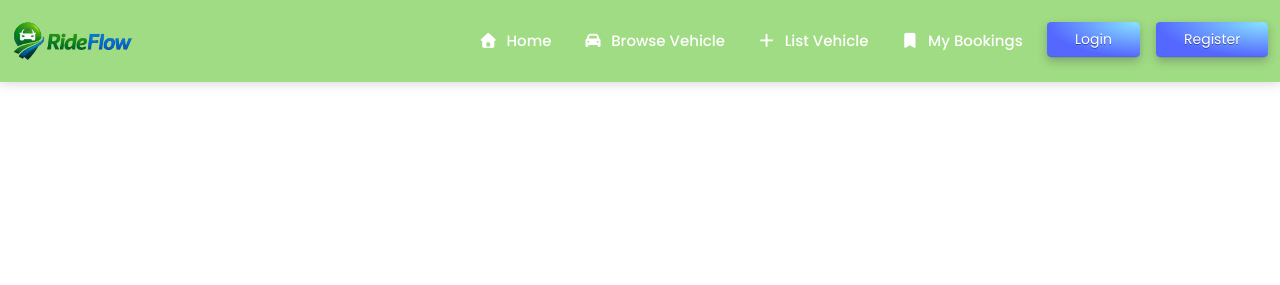
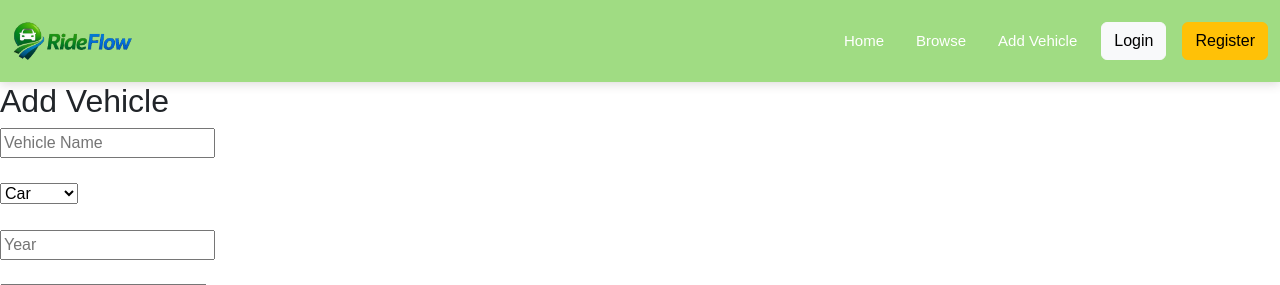
Before and after one commit to sujal-limbu/Ride-Flow, a Django app: page /add_vehicle/ in a window 1280 px wide. Shown: the top 285 px of the page. Before the commit the page ends 85 px from the top, so only its background shows below. Run offline with Django 5.2, Linux system fonts and the light colour scheme; some libraries are stand-ins or nearby versions.

Commit message:
Added Map

```diff
--- a/accounts/models.py
+++ b/accounts/models.py
@@ -1,9 +1,8 @@
 from django.contrib.auth.models import AbstractUser
-from phonenumber_field.modelfields import PhoneNumberField
 from django.db import models
 
 class CustomUser(AbstractUser):
-    phone_number = PhoneNumberField(blank=True, null=True)
+    phone_number = models.CharField(max_length=20, blank=True, null=True)
 
     def __str__(self):
         return self.username
--- a/accounts/urls.py
+++ b/accounts/urls.py
@@ -4,5 +4,5 @@ from . import views
 urlpatterns = [
     path( 'register/', views.register_view , name = 'register' ),
     path( 'login/', views.login_view , name = 'login' ),
-    path( 'register/', views.logout_view , name = 'logut' ),
+    path( 'index/', views.logout_view , name = 'logout' ),
 ]
--- a/accounts/views.py
+++ b/accounts/views.py
@@ -61,4 +61,4 @@ def login_view(request):
 
 def logout_view(request):
     logout(request)
-    return redirect('login')
+    return redirect('index')
--- a/core/admin.py
+++ b/core/admin.py
@@ -1,6 +1,6 @@
 from django.contrib import admin
-from .models import Vehicle, Vehicle_Image
+from .models import Vehicle, VehicleImage
 
 # Register your models here.
 admin.site.register(Vehicle)
-admin.site.register(Vehicle_Image)
+admin.site.register(VehicleImage)
--- a/core/templates/base.html
+++ b/core/templates/base.html
@@ -5,76 +5,69 @@
 <head>
     <meta charset="UTF-8">
     <meta name="viewport" content="width=device-width, initial-scale=1.0">
+
     <title>{% block title %}My Base{% endblock title %}</title>
 
-    <!-- Bootstrap Css -->
-    <link href="https://cdn.jsdelivr.net/npm/bootstrap@5.3.8/dist/css/bootstrap.min.css" rel="stylesheet"
-        integrity="sha384-sRIl4kxILFvY47J16cr9ZwB07vP4J8+LH7qKQnuqkuIAvNWLzeN8tE5YBujZqJLB" crossorigin="anonymous">
+    <!-- Bootstrap -->
+    <link href="https://cdn.jsdelivr.net/npm/bootstrap@5.3.8/dist/css/bootstrap.min.css" rel="stylesheet">
 
-    <!-- Button Css -->
+    <!-- Your CSS -->
     <link rel="stylesheet" href="{% static 'css/button.css' %}">
-
-    <!-- Custom Css -->
     <link rel="stylesheet" href="{% static 'css/index.css' %}">
 
-
-    <!-- Google Fonts -->
-    <link href="https://fonts.googleapis.com/css2?family=Poppins:wght@400;500;600&display=swap" rel="stylesheet">
-
-    <!-- Font Awesome -->
-    <link rel="stylesheet" href="https://cdnjs.cloudflare.com/ajax/libs/font-awesome/7.0.1/css/all.min.css"
-        integrity="sha512-2SwdPD6INVrV/lHTZbO2nodKhrnDdJK9/kg2XD1r9uGqPo1cUbujc+IYdlYdEErWNu69gVcYgdxlmVmzTWnetw=="
-        crossorigin="anonymous" referrerpolicy="no-referrer" />
-
-
-
+    <!-- Leaflet CSS (ONLY HERE) -->
+    <link rel="stylesheet" href="https://unpkg.com/leaflet/dist/leaflet.css"/>
 
 </head>
 
 <body>
 
-    <nav class="navbar navbar-expand-lg bg navbar-dark py-3">
+<!-- NAVBAR (your code stays same) -->
+
+<nav class="navbar navbar-expand-lg navbar-dark py-3">
     <div class="container-fluid">
-            <a class="navbar-brand" href="#"><img src="{% static 'images/ride_flow_logo_cropped.png' %}"
-                    alt="RideFlow Logo"
-                    style="height: 40px; width: auto; max-width: 160px; object-fit: contain; display: block;"></a>
+
+        <a class="navbar-brand" href="#">
+            <img src="{% static 'images/ride_flow_logo_cropped.png' %}" style="height:40px;">
+        </a>
+
         <button class="navbar-toggler" type="button" data-bs-toggle="collapse"
-                data-bs-target="#navbarSupportedContent" aria-controls="navbarSupportedContent" aria-expanded="false"
-                aria-label="Toggle navigation">
+            data-bs-target="#navbarSupportedContent">
             <span class="navbar-toggler-icon"></span>
         </button>
+
         <div class="collapse navbar-collapse" id="navbarSupportedContent">
-                <ul class="navbar-nav ms-auto mb-2 mb-lg-0 gap-3 text-color: white">
-                    <li class="nav-item">
-                        <a class="nav-link active" aria-current="page" href="{% url 'index' %}"><i
-                                class="fa-solid fa-house"></i> Home</a>
+
+            <ul class="navbar-nav ms-auto gap-3">
+
+                <li class="nav-item"><a class="nav-link" href="{% url 'index' %}">Home</a></li>
+                <li class="nav-item"><a class="nav-link" href="{% url 'vehicle_list' %}">Browse</a></li>
+                <li class="nav-item"><a class="nav-link" href="{% url 'add_vehicle' %}">Add Vehicle</a></li>
+
+                {% if user.is_authenticated %}
+                    <li class="nav-item dropdown">
+                        <a class="nav-link dropdown-toggle" data-bs-toggle="dropdown">Account</a>
+                        <ul class="dropdown-menu">
+                            <li><a class="dropdown-item" href="{% url 'profile' %}">Profile</a></li>
+                            <li><a class="dropdown-item text-danger" href="{% url 'logout' %}">Logout</a></li>
+                        </ul>
                     </li>
-                    <li class="nav-item">
-                        <a class="nav-link active" aria-current="page" href="{% url 'vehicle_list' %}"><i
-                                class="fa-solid fa-car"></i> Browse Vehicle</a>
-                    </li>
-                    <li class="nav-item">
-                        <a class="nav-link active" aria-current="page" href="{% url 'add_vehicle' %}"><i
-                                class="fa-solid fa-plus"></i> List Vehicle</a>
-                    </li>
-                    <li class="nav-item">
-                        <a class="nav-link active" aria-current="page" href="{% url 'my_bookings' %}"><i
-                                class="fa-solid fa-bookmark"></i> My Bookings</a>
-                    </li>
+                {% else %}
+                    <li><a href="{% url 'login' %}" class="btn btn-light">Login</a></li>
+                    <li><a href="{% url 'register' %}" class="btn btn-warning">Register</a></li>
+                {% endif %}
 
-                    <a href="{% url 'login' %}"><button> Login </button></a>
-                    <a href="{% url 'register' %}"><button> Register </button></a>
             </ul>
+
         </div>
     </div>
 </nav>
 
 {% block content %}
-    {% endblock content %}
+{% endblock %}
+
 <!-- Bootstrap JS -->
-    <script src="https://cdn.jsdelivr.net/npm/bootstrap@5.3.8/dist/js/bootstrap.bundle.min.js"
-        integrity="sha384-FKyoEForCGlyvwx9Hj09JcYn3nv7wiPVlz7YYwJrWVcXK/BmnVDxM+D2scQbITxI"
-        crossorigin="anonymous"></script>
+<script src="https://cdn.jsdelivr.net/npm/bootstrap@5.3.8/dist/js/bootstrap.bundle.min.js"></script>
+
 </body>
-
 </html>
--- a/core/templates/core/add_vehicle.html
+++ b/core/templates/core/add_vehicle.html
@@ -1,4 +1,64 @@
-{% extends "base.html" %}
+{% extends 'base.html' %}
 {% block content %}
 
-{% endblock content %}
+<h2>Add Vehicle</h2>
+
+<form method="POST">
+    {% csrf_token %}
+
+    <input type="text" name="name" placeholder="Vehicle Name"><br><br>
+
+    <select name="vehicle_type">
+        <option value="car">Car</option>
+        <option value="bike">Bike</option>
+        <option value="scooter">Scooter</option>
+    </select><br><br>
+
+    <input type="number" name="year" placeholder="Year"><br><br>
+
+    <textarea name="description" placeholder="Description"></textarea><br><br>
+
+    <!-- MAP -->
+    <h4>Select Location</h4>
+    <div id="map" style="height: 400px;"></div>
+
+    <input type="hidden" id="latitude" name="latitude">
+    <input type="hidden" id="longitude" name="longitude">
+
+    <br>
+    <button type="submit">Save Vehicle</button>
+</form>
+
+<!-- Leaflet JS -->
+<script src="https://unpkg.com/leaflet/dist/leaflet.js"></script>
+
+<script>
+document.addEventListener("DOMContentLoaded", function () {
+
+    var map = L.map('map').setView([27.7172, 85.3240], 13);
+
+    L.tileLayer('https://{s}.tile.openstreetmap.org/{z}/{x}/{y}.png', {
+        attribution: '© OpenStreetMap'
+    }).addTo(map);
+
+    var marker;
+
+    map.on('click', function (e) {
+
+        var lat = e.latlng.lat;
+        var lng = e.latlng.lng;
+
+        document.getElementById("latitude").value = lat;
+        document.getElementById("longitude").value = lng;
+
+        if (marker) {
+            map.removeLayer(marker);
+        }
+
+        marker = L.marker([lat, lng]).addTo(map);
+    });
+
+});
+</script>
+
+{% endblock %}
--- a/core/urls.py
+++ b/core/urls.py
@@ -3,6 +3,7 @@ from . import views
 
 urlpatterns = [
     path('' , views.index , name = 'index' ),
+    path('profile' , views.profile , name = 'profile' ),
     path('vehicle_list/' , views.vehicle_list , name = 'vehicle_list' ),
     path('add_vehicle/' , views.add_vehicle , name = 'add_vehicle' ),
     path('my_bookings/' , views.my_bookings , name = 'my_bookings' ),
--- a/core/views.py
+++ b/core/views.py
@@ -2,6 +2,9 @@ from django.shortcuts import render
 
 def index(request):
     return render(request, 'core/home.html')
+
+def profile(request):
+    return render(request, 'core/profile.html')
 
 def vehicle_list(request):
     return render(request , 'core/vehicle_list.html')
```
Also changed, not shown: core/models.py (+28 -9 lines), core/templates/core/profile.html (added, +20 -0 lines), accounts/migrations/0002_alter_customuser_phone_number.py (added), core/migrations/0002_vehicle_latitude_vehicle_longitude_and_more.py (added), db.sqlite3. Lines whose indentation alone changed are shown as unchanged.
